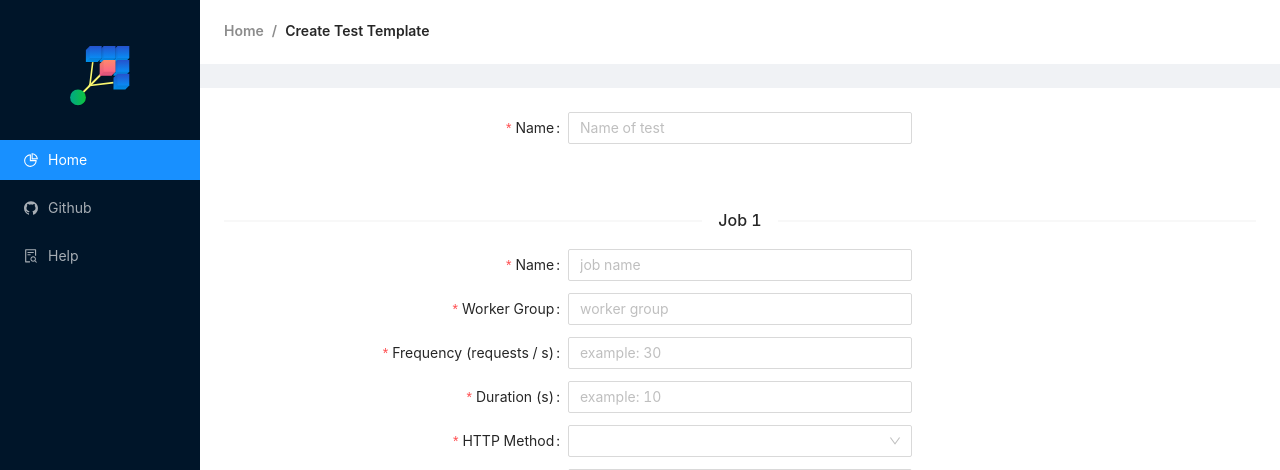
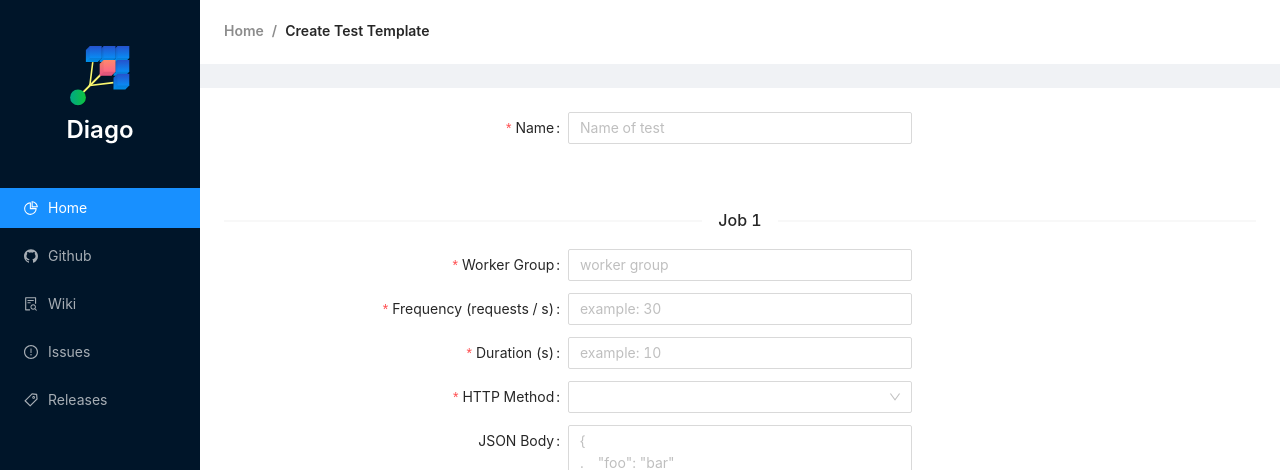
Before and after one commit to t-bfame/diago-ui, a React (Create React App) app: page /create-test-template in a window 1280 px wide. Shown: the top 470 px of the page. Built offline with nearby package versions, Linux system fonts and the light colour scheme; no server answers.

Commit message:
ui changes

```diff
--- a/src/App.js
+++ b/src/App.js
@@ -10,7 +10,7 @@ import { RECEIVE_DASH_META } from './reducer';
 
 class App extends Component {
   componentDidMount() {
-    getClient().get('/dashboard-metadata').then(({ data: meta }) => {
+    getClient().get('dashboard-metadata').then(({ data: meta }) => {
       store.dispatch({
         type: RECEIVE_DASH_META,
         data: {
--- a/src/LandingPage.jsx
+++ b/src/LandingPage.jsx
@@ -3,7 +3,7 @@ import { useSelector } from 'react-redux';
 
 import Test from './model/test';
 import TestInstance from './model/test-instance';
-import { PageHeader, Space, Typography, Table, AutoComplete, Breadcrumb, Button } from 'antd';
+import { PageHeader, Space, Typography, Table, AutoComplete, Breadcrumb, Button, Popover } from 'antd';
 import Page from './common/views/Page';
 import Status from './common/views/Status';
 import Date from './common/views/Date';
@@ -146,7 +146,7 @@ const LandingPage = ({ history, location }) => {
                   TestID: <Typography.Link onClick={() => { history.push(`test-template-details/${instance.TestID}`, {from: location.pathname}) }}>{instance.TestID}</Typography.Link>,
                   Type: <Status text={instance.Type} />,
                   CreatedAt: <Date date={instance.CreatedAt} />,
-                  Status: <Status text={instance.Status} />,
+                  Status: instance.Error ? <Popover placement="left" content={"Error: " + instance.Error}><div><Status text={instance.Status} /></div></Popover> : <Status text={instance.Status} />,
                   debugStatus: instance.Status,
                 };
               })}
@@ -169,7 +169,7 @@ const LandingPage = ({ history, location }) => {
                   TestID: <Typography.Link onClick={() => { history.push(`test-template-details/${instance.TestID}`, {from: location.pathname}) }}>{instance.TestID}</Typography.Link>,
                   Type: <Status text={instance.Type} />,
                   CreatedAt: <Date date={instance.CreatedAt} />,
-                  Status: <Status text={instance.Status} />,
+                  Status: instance.Error ? <Popover placement="left" content={"Error: " + instance.Error}><div><Status text={instance.Status} /></div></Popover> : <Status text={instance.Status} />,
                   debugStatus: instance.Status,
                 };
               })}
--- a/src/common/styles/index.scss
+++ b/src/common/styles/index.scss
@@ -1,6 +1,7 @@
 .logo-container {
     height: 32px;
     margin: 46px 32px 58px 32px;
+    padding-bottom: 80px;
 }
 
 .logo {
--- a/src/common/views/Page.js
+++ b/src/common/views/Page.js
@@ -1,11 +1,13 @@
 import React, { Component } from 'react';
 import PropTypes from 'prop-types';
 import { withRouter } from 'react-router-dom';
-import { Layout, Menu, Typography }  from 'antd';
+import { Layout, Menu, Space, Typography }  from 'antd';
 import {
   PieChartOutlined,
   GithubOutlined,
   FileSearchOutlined,
+  ExclamationCircleOutlined,
+  TagOutlined,
 } from '@ant-design/icons';
 
 import '../styles/index.css';
@@ -36,7 +38,7 @@ class Page extends Component {
   render() {
     const { CustomPageHeader, CustomPageContent, currentPage } = this.props;
     const { collapsed } = this.state;
-    const siteTitleText = collapsed ? <img className='logo' src={Logo} alt="Diago" /> : <img className='logo' src={Logo} alt="Diago" />
+    const siteTitleLogo = <img className='logo' src={Logo} alt="Diago" />;
 
     return (
       <Layout>
@@ -55,21 +57,34 @@ class Page extends Component {
                 'textAlign': 'center',
               }}
             >
-              {siteTitleText}
+              <Space direction="vertical">
+              {siteTitleLogo}
+              Diago
+              </Space>
             </Title>
           </div>
           <Menu theme="dark" defaultSelectedKeys={[currentPage]} mode="inline" onClick={this.handleNavigation}>
             <Menu.Item key="/" icon={<PieChartOutlined />}>
               Home
             </Menu.Item>
-            <Menu.Item key="/resources" icon={<GithubOutlined />}>
+            <Menu.Item key="/github" icon={<GithubOutlined />}>
               <a href="https://github.com/t-bfame">
                 Github
               </a>
             </Menu.Item>
-            <Menu.Item key="/help" icon={<FileSearchOutlined />}>
-              <a href="https://github.com/t-bfame">
-                Help
+            <Menu.Item key="/wiki" icon={<FileSearchOutlined />}>
+              <a href="https://github.com/t-bfame/diago/wiki">
+                Wiki
+              </a>
+            </Menu.Item>
+            <Menu.Item key="/issues" icon={<ExclamationCircleOutlined />}>
+              <a href="https://github.com/t-bfame/diago/issues">
+                Issues
+              </a>
+            </Menu.Item>
+            <Menu.Item key="/releases" icon={<TagOutlined />}>
+              <a href="https://github.com/t-bfame/diago/releases">
+                Releases
               </a>
             </Menu.Item>
           </Menu>
--- a/src/main/views/CreateTestTemplatePage.js
+++ b/src/main/views/CreateTestTemplatePage.js
@@ -49,7 +49,7 @@ class CreateTestTemplatePage extends Component {
       Name: name,
       Jobs: jobs.map(job => {
         return {
-          Name: job.name,
+          Name: "placeholder",
           Group: job.group,
           Priority: 0,
           Frequency: parseInt(job.frequency),
--- a/src/main/views/DynamicJobField.js
+++ b/src/main/views/DynamicJobField.js
@@ -19,18 +19,6 @@ const DynamicJobField = props => {
           {fields.map((field, index) => (
             <div key={field.key}>
               <Divider>Job {index + 1}</Divider>
-              <Form.Item
-                name={[index, "name"]}
-                label="Name"
-                rules={[
-                  {
-                    required: true,
-                    message: 'Please input the job name!',
-                  },
-                ]}
-              >
-                <Input placeholder="job name" />
-              </Form.Item>
               <Form.Item
                 label="Worker Group"
                 name={[index, "group"]}
--- a/src/test-instance-details/views/index.js
+++ b/src/test-instance-details/views/index.js
@@ -282,6 +282,7 @@ const TestInstanceDetailsPage = connect((state, { match: { params: {id} } }) =>
         title: breadcrumb,
         subTitle: `view test instance details!`,
         extra: (
+          instance.Status !== "submitted" ? null :
           <Button
             key="1"
             onClick={() => {
@@ -289,13 +290,12 @@ const TestInstanceDetailsPage = connect((state, { match: { params: {id} } }) =>
             }}
             type="primary"
             danger
-            disabled={instance.Status !== "submitted"}>
-              Stop Test Instance
-            </Button>
+          >
+            Stop Test Instance
+          </Button>
         )
       };
-
-      // TODO: Add tooltip with information about metric fields
+      console.log(instance);
       return (
         <Page
           currentPage="/"
@@ -328,6 +328,11 @@ const TestInstanceDetailsPage = connect((state, { match: { params: {id} } }) =>
                         return <Status text={value} />
                       }}/>
                     </Descriptions.Item>
+                    {instance.Error &&
+                      <Descriptions.Item>
+                        <Statistic title="Failure Reason" value={instance.Error} />
+                      </Descriptions.Item>
+                    }
                   </Descriptions>
                 </div>
               </div>
--- a/src/test-template-details/views/index.js
+++ b/src/test-template-details/views/index.js
@@ -190,9 +190,7 @@ const TestTemplateDetailsPage = connect((state, { match: { params: {id} } }) =>
 
   handleRowClick = (e, record) => {
     const { history, location } = this.props;
-    if (record.debugStatus === "done" || record.debugStatus === "submitted") {
-      history.push(`/test-instance-details/${record.id}`, {from: location.pathname});
-    }
+    history.push(`/test-instance-details/${record.id}`, {from: location.pathname});
   }
 
   goToCreateTestTemplatePage = (test) => {
```
Also changed, not shown: 1 other file (tests, documents, lock files or other folders).
